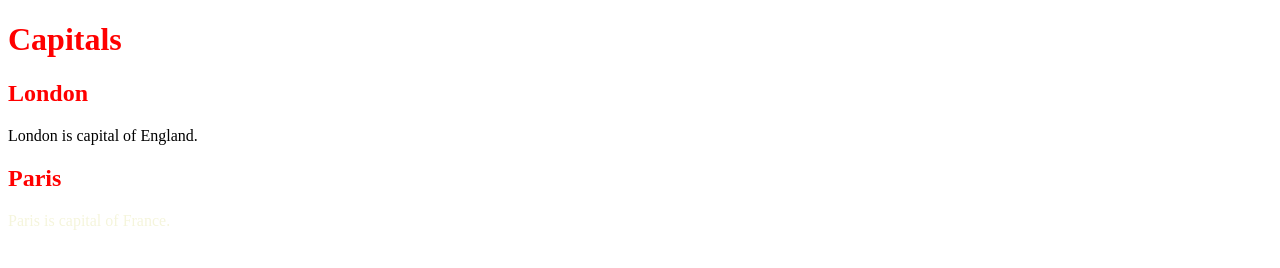
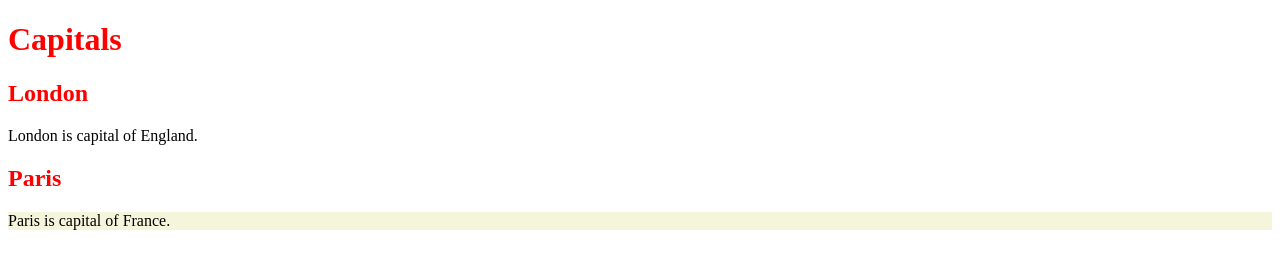
Before and after one commit to mbmrose/acit1620week5, a plain HTML site: page index.html in a window 1280 px wide. Drawn offline with Linux system fonts and the light colour scheme.

Commit message:
changes p tag to beige

```diff
--- a/css/stylesheet.css
+++ b/css/stylesheet.css
@@ -5,7 +5,7 @@
 
 }
 
-.background
+p.capitalPara
 {
-    color:beige
+    background-color:beige
 }
--- a/index.html
+++ b/index.html
@@ -9,6 +9,6 @@
         <h2 class="heading">London</h2>
         <p>London is capital of England.</p>
         <h2 class="heading">Paris</h2>
-        <p class="background">Paris is capital of France.</p>
+        <p class="capitalPara">Paris is capital of France.</p>
     </body>
 </html>
```
